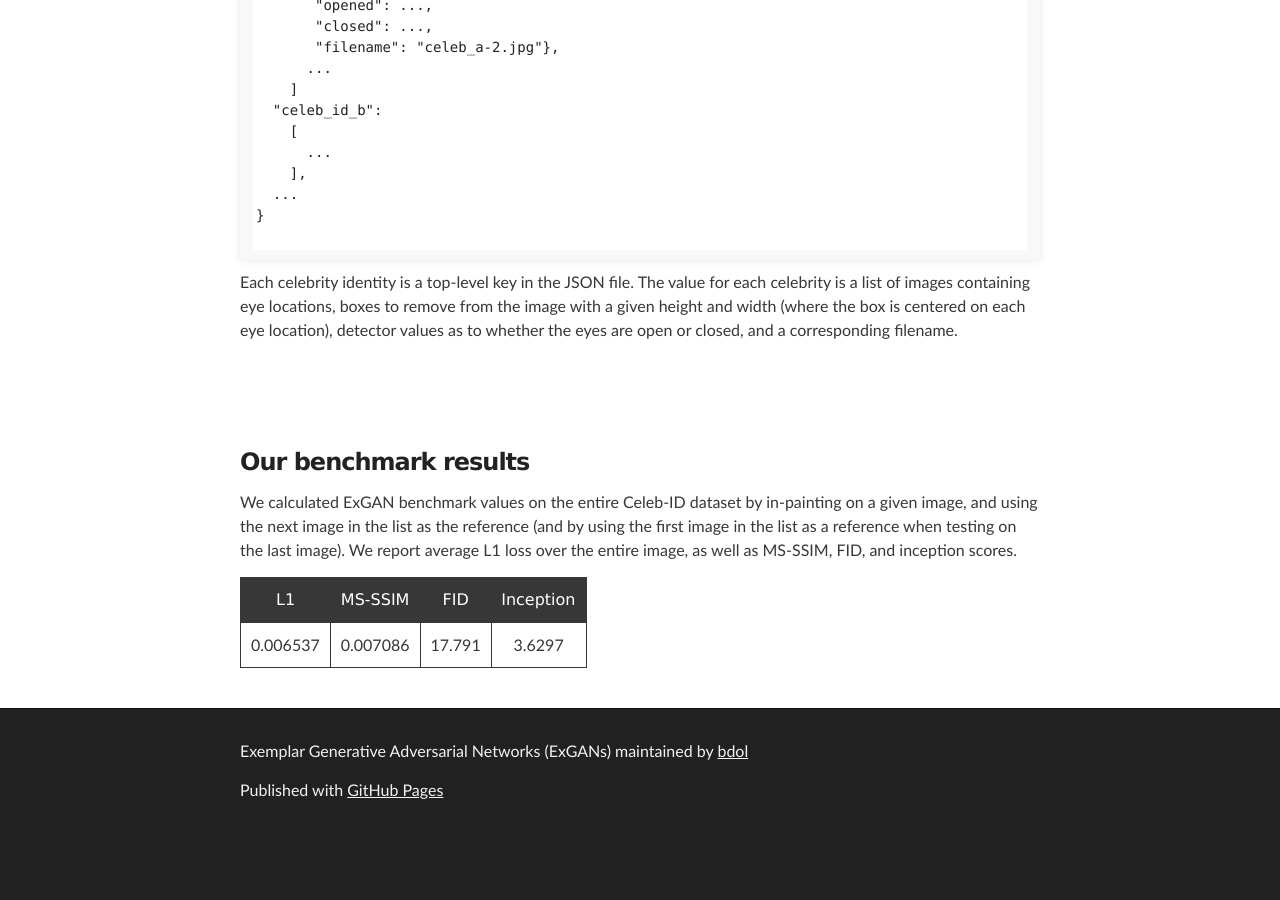
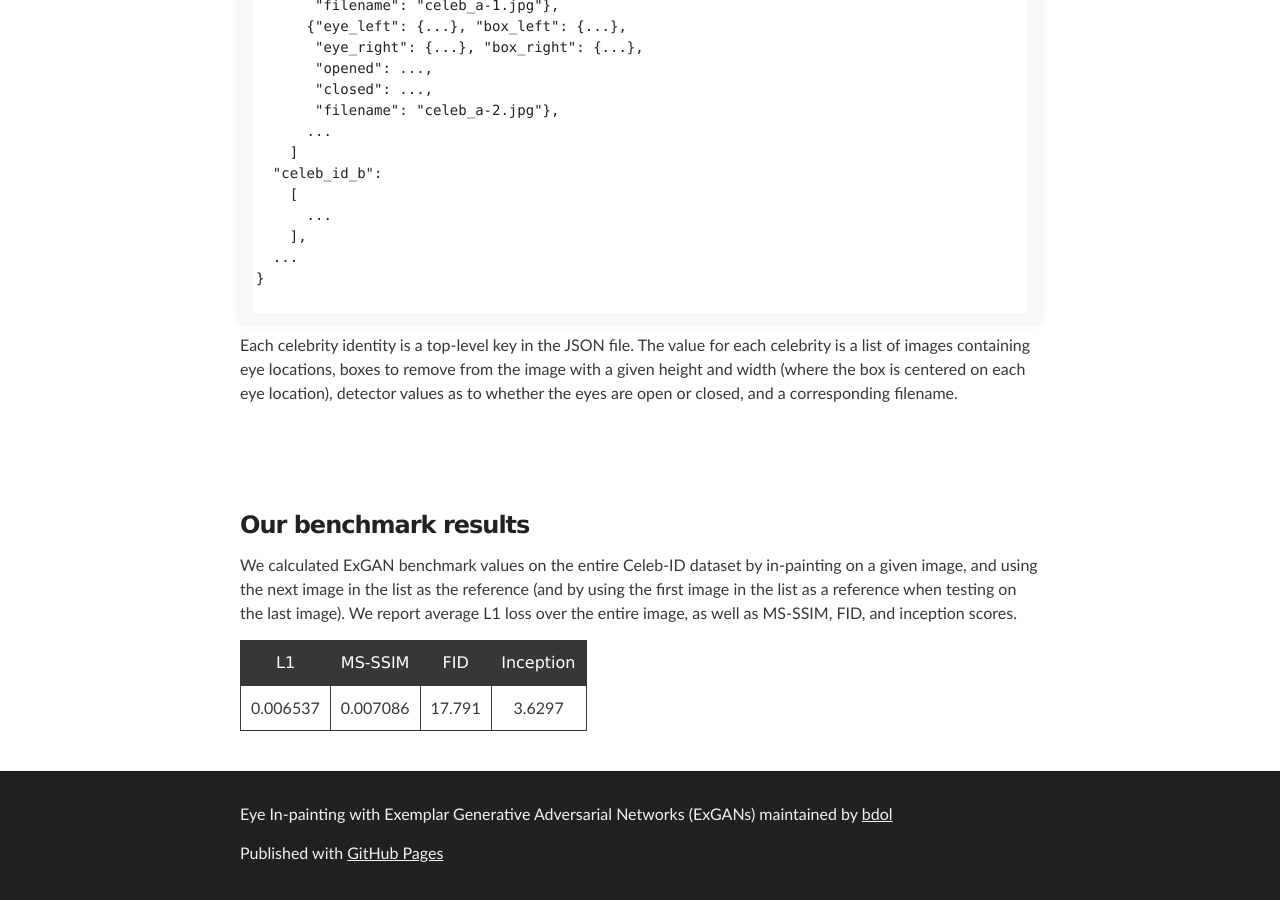
Before and after one commit to bdol/exemplar_gans, a Jekyll site: the page built from README.md, in a window 1280 px wide and 900 px high, scrolled down 4205 px. Built offline with Jekyll 4.4.1, drawn with Linux system fonts in a browser that asks for light colours; our own code applies the rules of GitHub Pages for plain Markdown files; before the commit the page ends 5042 px from its top, so only the background shows below that; some of the changed text lies outside the part shown.

Commit message:
Update _config.yml

```diff
--- a/_config.yml
+++ b/_config.yml
@@ -1,6 +1,6 @@
 theme: jekyll-theme-slate
 
 ### content configuration ###
-title:       "Exemplar Generative Adversarial Networks (ExGANs)"
+title:       "Eye In-painting with Exemplar Generative Adversarial Networks (ExGANs)"
 keywords:    "machine learning, gans, inpainting, eye opening"
 description: "Using reference data to improve in-painting"
```
